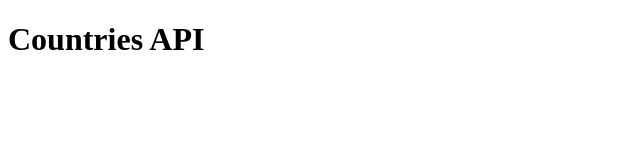
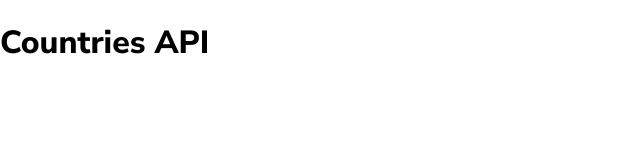
Before and after one commit to marleyanthony/countries-dashboard, a React (Create React App) app: page / in a window 1280 px wide. Shown: the top 160 px of the page, without its empty margins (0-640 px from the left). Built offline with nearby package versions, Linux system fonts and the light colour scheme.

Commit message:
created main.css file. added global styles. added variables

```diff
--- a/src/styles/main.css
+++ b/src/styles/main.css
@@ -1 +1,9 @@
-/* No CSS *//*# sourceMappingURL=main.css.map */
+@import url("https://fonts.googleapis.com/css2?family=Nunito+Sans:wght@300;600;800&display=swap");
+body {
+  margin: 0;
+  padding: 0;
+  -webkit-box-sizing: border-box;
+          box-sizing: border-box;
+  font-family: 'Nunito Sans', sans-serif;
+}
+/*# sourceMappingURL=main.css.map */
--- a/src/styles/main.scss
+++ b/src/styles/main.scss
@@ -0,0 +1,4 @@
+@import './partials/variables';
+@import './partials/global';
+@import './partials/mixins';
+@import './partials/extends';
--- a/src/styles/partials/_global.scss
+++ b/src/styles/partials/_global.scss
@@ -0,0 +1,8 @@
+@import url('https://fonts.googleapis.com/css2?family=Nunito+Sans:wght@300;600;800&display=swap');
+
+body {
+  margin: 0;
+  padding: 0;
+  box-sizing: border-box;
+  font-family: 'Nunito Sans', sans-serif;
+}
```
Also changed, not shown: src/components/Header.jsx (added, +12 -0 lines), src/styles/partials/_variables.scss (+17 -0 lines), 1 other file (tests, documents, lock files or other folders).
